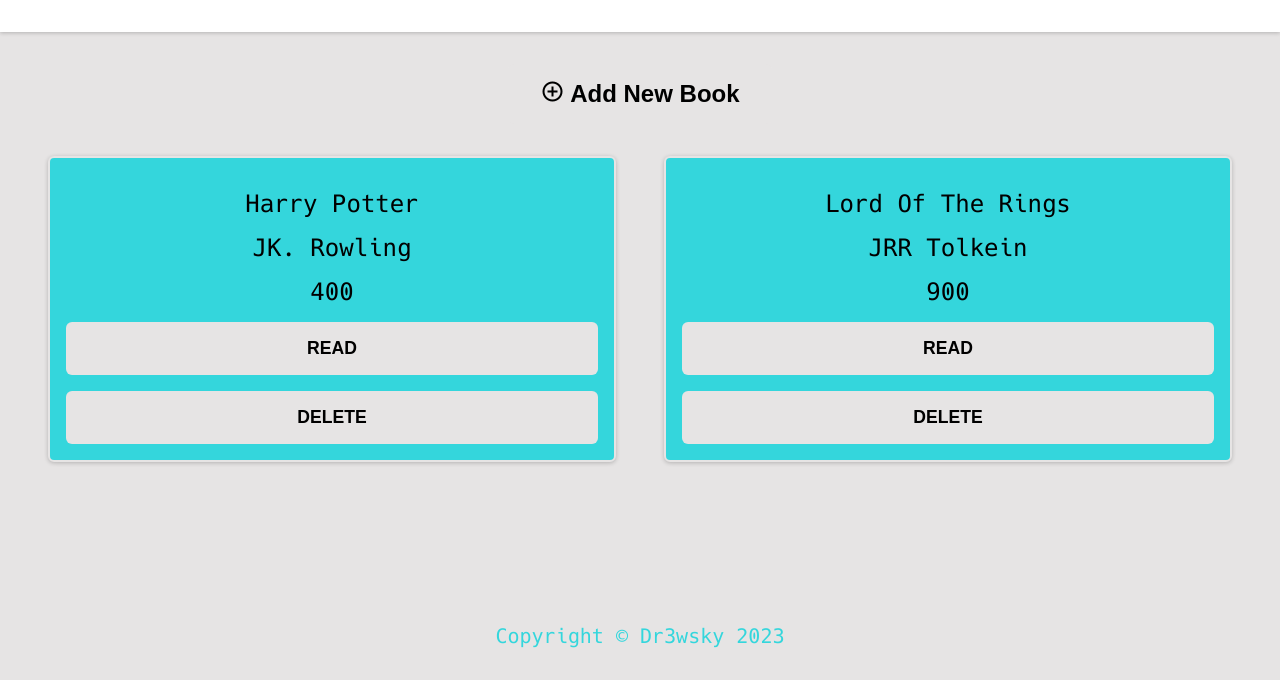
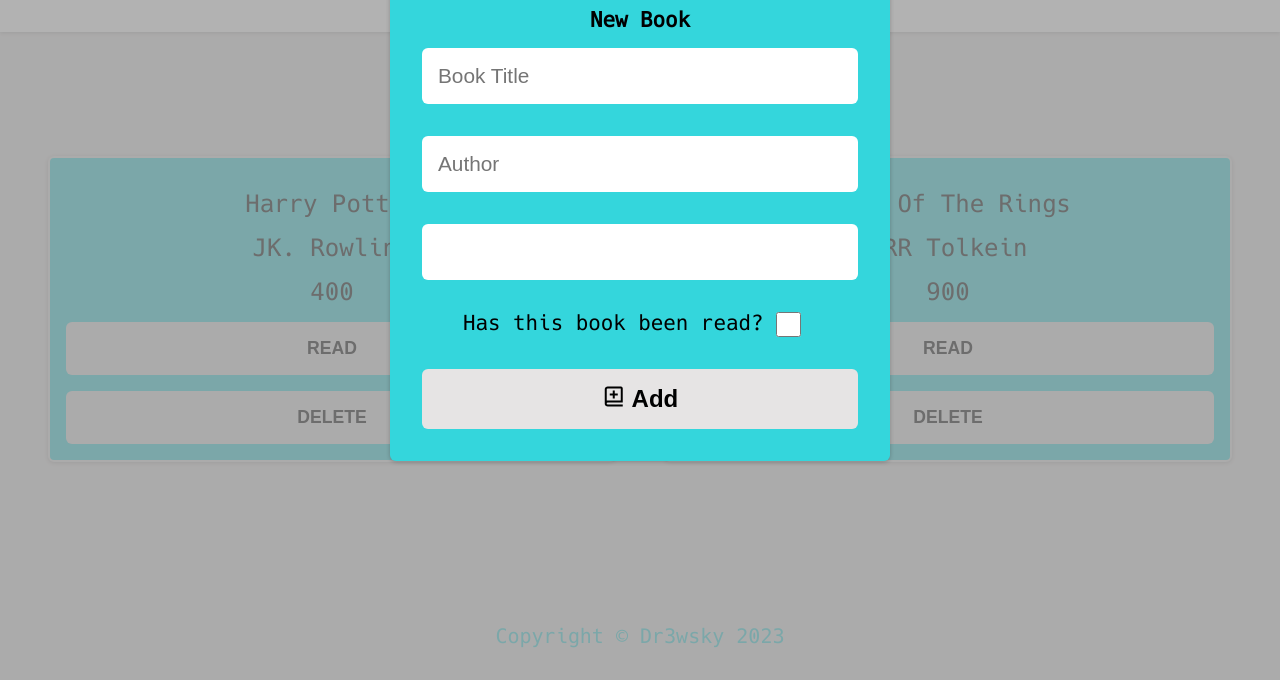
Before and after one commit to Dr3wsky/library-app, a website: page index.html in a window 1280 px wide. Shown: the part 120-800 px from the top of the page. Drawn offline with nearby package versions, Linux system fonts and the light colour scheme.

Commit message:
created modal and added JS functionality for buttons

```diff
--- a/index.html
+++ b/index.html
@@ -51,5 +51,40 @@
         </script></a
       >
     </footer>
+
+    <div class="modal" id="addBookModal">
+      <form class="book-form" id="bookForm">
+        <h2>New Book</h2>
+        <input
+          class="input"
+          type="text"
+          id="title"
+          required
+          placeholder="Book Title"
+          maxlength="100"
+        />
+        <p class="error-msg" id="titleError"></p>
+        <input
+          class="input"
+          type="text"
+          id="Author"
+          required
+          placeholder="Author"
+          maxlength="100"
+        />
+        <p class="error-msg" id="authorError"></p>
+        <input class="input" type="number" id="pages" required max="10000" />
+        <label for="isRead"
+          >Has this book been read?
+          <input class="is-read" type="checkbox" id="isRead"
+        /></label>
+        <button class="btn btn-add" type="submit">
+          <i class="bx bx-book-add"></i> Add
+        </button>
+      </form>
+    </div>
+    <div class="overlay"></div>
+
+    <!-- <div class="cover"></div> -->
   </body>
 </html>
--- a/library-styles.css
+++ b/library-styles.css
@@ -219,3 +219,75 @@
 a {
   text-decoration: none;
 }
+
+/* NEW BOOK MODAL */
+.overlay {
+  position: fixed;
+  height: 100%;
+  width: 100%;
+  top: 0px;
+  left: 0px;
+  background-color: var(--dark-grey);
+  opacity: 80%;
+  display: visible;
+  transition: 200ms ease-in-out;
+}
+
+.modal {
+  position: absolute;
+  z-index: 1;
+  top: 10%;
+  left: 50%;
+  width: 500px;
+  margin-left: -250px;
+  border-radius: var(--border-radius);
+  background-color: var(--blue-steel);
+  box-shadow: var(--shadow);
+  text-align: center;
+  padding: var(--spacing-xs);
+  /* transform: translate(-50%, -50%) scale(0);
+  transition: 200ms ease-in-out; */
+}
+
+.book-form {
+  display: flex;
+  flex-direction: column;
+  border-radius: var(--border-radius);
+}
+
+.new-book {
+  margin-bottom: var(--spacing-xs);
+  font-size: 1.5rem;
+}
+
+label,
+form > *,
+form {
+  padding: var(--spacing-xs);
+  border-radius: var(--border-radius);
+  font-size: 1.3rem;
+}
+
+.input {
+  border: none;
+}
+
+[type="checkbox"] {
+  margin: var(--spacing-xs) var(--spacing-xs) var(--spacing-xs) 0;
+  vertical-align: middle;
+  height: 25px;
+  width: 25px;
+}
+
+.is-read:hover {
+  cursor: pointer;
+}
+
+.btn-submit:hover {
+  color: var(--blue-steel);
+  background-color: var(--dark-grey);
+}
+
+/* .modal.active {
+  transform: translate(-50%, -50%) scale(1);
+} */
--- a/library.js
+++ b/library.js
@@ -1,8 +1,13 @@
 // DOM Access
 const read = document.querySelectorAll("#btn-read");
-const ele = document.querySelector(":root");
 const redColor = getComputedStyle(ele).getPropertyValue("--red");
 const greenColor = getComputedStyle(ele).getPropertyValue("--green");
+const addBook = document.getElementById("addBookBtn");
+const submitBtn = document.getElementById("submitBtn");
+const ele = document.querySelector(":root");
+const addBookModal = document.getElementById("addBookModal");
+const overlay = document.querySelector(".overlay");
+
 let readStatus = true;
 
 // functions
@@ -19,10 +24,25 @@
   console.log(readStatus);
 }
 
-// Event Listeners
+function openBookModal() {
+  overlay.style.display = "block";
+  addBookModal.classList.add("active");
+}
+
+function closeModal(e) {
+  if (e.key === "Escape") {
+    addBookModal.classList.remove("active");
+    overlay.style.display = "none";
+  }
+}
+
+// Event Listeners and Handlers
 read.forEach((reads) =>
   reads.addEventListener("click", (e) => {
     toggleRead(reads);
     readStatus = !readStatus;
   })
 );
+
+document.addEventListener("keyup", closeModal);
+addBook.addEventListener("click", openBookModal);
```
Also changed, not shown: README.md.
